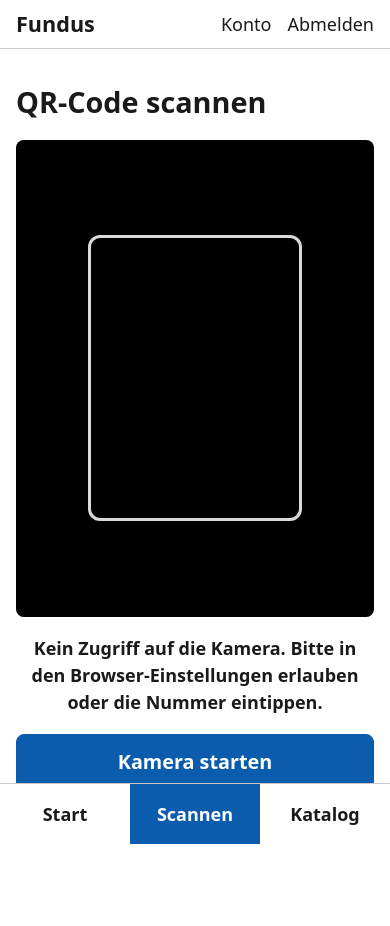
After one commit to binder-fabian/Fundus, a Django app: page /scannen/ in a window 390 px wide. The commit adds this page. Run offline with Django 5.2, Linux system fonts and the light colour scheme; the visitor is signed in with stand-in values (Sample User, id 1); parts of the project's set-up code (start-up, migrations or seed data) failed here and were passed over.

Commit message:
Schritt 3.3: Scanner-PWA
- Kamera-Scanner im Browser für QR-Codes und ISBN-Strichcodes; nutzt den
  eingebauten BarcodeDetector oder die lokal ausgelieferte ZXing-Bibliothek
  (auch für iPhones); Hinweise bei fehlender Freigabe oder ohne HTTPS
- Scan öffnet direkt das Exemplar; „ISBN mit Kamera scannen“ beim
  Titel-Anlegen füllt die Daten gleich vor
- installierbar als App: Manifest, Icons, Service Worker mit Offline-Hinweis
- Leiste unten auf dem Handy: Start, Scannen, Katalog

Co-Authored-By: Claude Opus 5.5 <noreply@anthropic.com>

```diff
--- a/fundus/catalog/templates/catalog/title_form.html
+++ b/fundus/catalog/templates/catalog/title_form.html
@@ -9,7 +9,8 @@
       {% for field in form.visible_fields %}
         {% include "field.html" %}
         {% if field.name == "isbn" and isbn_lookup %}
-          <p><button class="button" name="lookup" value="1" formnovalidate>Daten zur ISBN abrufen</button>
+          <p class="actions"><button class="button" name="lookup" value="1" formnovalidate>Daten zur ISBN abrufen</button>
+          {% if is_new %}<a class="button" href="{% url 'scanner' %}?ziel=isbn&amp;zurueck={% url 'title_create' %}">ISBN mit Kamera scannen</a>{% endif %}</p><p>
           <span class="help">ISBN tippen oder mit dem Handscanner scannen. Abgefragt werden DNB und Open Library; übermittelt wird nur die ISBN.</span></p>
         {% endif %}
       {% endfor %}
--- /dev/null
+++ b/fundus/loans/templates/loans/scanner.html
@@ -0,0 +1,27 @@
+{% extends "base.html" %}
+{% load static %}
+{% block title %}Scannen{% endblock %}
+{% block content %}
+  <div id="scanner" class="scanner" data-mode="{{ mode }}" data-target="{{ target }}"
+       data-wasm="{% static 'vendor/zxing-wasm-3.1.3-reader.wasm' %}">
+    <h1>{% if mode == "isbn" %}ISBN scannen{% else %}QR-Code scannen{% endif %}</h1>
+    <div class="scanner-view">
+      <video playsinline muted aria-label="Kamerabild"></video>
+      <div class="scanner-frame" aria-hidden="true"></div>
+    </div>
+    <p data-status role="status" class="scanner-status">Kamera wird vorbereitet …</p>
+    <button type="button" class="button button-primary button-big" data-start hidden>Kamera starten</button>
+
+    {% if mode == "isbn" %}
+      <p><a href="{{ back }}">Ohne Kamera weiter</a></p>
+    {% else %}
+      <form method="get" action="{% url 'scan_lookup' %}" class="search-row">
+        <label class="sr-only" for="scan-number">Inventarnummer</label>
+        <input id="scan-number" type="text" name="nummer" placeholder="oder Inventarnummer eintippen" autocomplete="off">
+        <button class="button">Öffnen</button>
+      </form>
+    {% endif %}
+  </div>
+  <script src="{% static 'vendor/barcode-detector-3.2.2.ponyfill.js' %}"></script>
+  <script src="{% static 'fundus/scanner.js' %}"></script>
+{% endblock %}
--- a/fundus/loans/urls.py
+++ b/fundus/loans/urls.py
@@ -3,6 +3,7 @@ from django.urls import path
 from fundus.loans import views
 
 urlpatterns = [
+    path("scannen/", views.scanner, name="scanner"),
     path("s/", views.scan, name="scan_lookup"),
     path("s/<str:number>", views.scan, name="scan"),
     path("exemplar/<int:pk>/ausleihen/", views.lend, name="lend"),
--- a/fundus/loans/views.py
+++ b/fundus/loans/views.py
@@ -2,6 +2,7 @@ from django.contrib import messages
 from django.core.paginator import Paginator
 from django.db.models import Q
 from django.shortcuts import get_object_or_404, redirect, render
+from django.urls import reverse
 from django.utils import timezone
 from django.utils.translation import gettext as _
 from django.views.decorators.http import require_POST
@@ -169,3 +170,19 @@ def overview(request):
             },
         },
     )
+
+
+def _safe_local_path(value, default):
+    return value if value.startswith("/") and not value.startswith("//") else default
+
+
+def scanner(request):
+    """Kamera-Scanner. ?ziel=isbn&zurueck=/pfad/ liefert eine ISBN an ein Formular zurück."""
+    mode = "isbn" if request.GET.get("ziel") == "isbn" else "exemplar"
+    if mode == "isbn":
+        back = _safe_local_path(request.GET.get("zurueck", ""), reverse("title_create"))
+        target = f"{back}{'&' if '?' in back else '?'}isbn=__CODE__"
+    else:
+        back = reverse("home")
+        target = reverse("scan", args=["__CODE__"])
+    return render(request, "loans/scanner.html", {"mode": mode, "target": target, "back": back})
--- /dev/null
+++ b/fundus/static/fundus/app.js
@@ -0,0 +1,6 @@
+// Fundus – registriert den Service Worker (installierbare App).
+if ("serviceWorker" in navigator && window.isSecureContext) {
+  window.addEventListener("load", () => {
+    navigator.serviceWorker.register("/sw.js").catch(() => {});
+  });
+}
--- a/fundus/static/fundus/fundus.css
+++ b/fundus/static/fundus/fundus.css
@@ -592,3 +592,87 @@ pre {
   color: var(--error);
   font-weight: 600;
 }
+
+/* Scanner */
+.scanner-view {
+  position: relative;
+  width: 100%;
+  max-width: 480px;
+  aspect-ratio: 3 / 4;
+  margin: 0 auto 12px;
+  background: #000;
+  border-radius: var(--radius);
+  overflow: hidden;
+}
+
+.scanner-view video {
+  width: 100%;
+  height: 100%;
+  object-fit: cover;
+}
+
+.scanner-frame {
+  position: absolute;
+  inset: 20%;
+  border: 3px solid rgba(255, 255, 255, 0.85);
+  border-radius: 12px;
+  box-shadow: 0 0 0 9999px rgba(0, 0, 0, 0.25);
+}
+
+.scanner-status {
+  text-align: center;
+  font-weight: 600;
+}
+
+/* Leiste unten auf dem Handy */
+.tabbar {
+  display: none;
+}
+
+@media (max-width: 700px) {
+  body {
+    padding-bottom: 72px;
+  }
+
+  .tabbar {
+    display: grid;
+    grid-template-columns: repeat(3, 1fr);
+    position: fixed;
+    left: 0;
+    right: 0;
+    bottom: 0;
+    z-index: 10;
+    background: var(--bg);
+    border-top: 1px solid var(--border);
+    padding-bottom: env(safe-area-inset-bottom);
+  }
+
+  .tabbar a {
+    display: flex;
+    align-items: center;
+    justify-content: center;
+    min-height: 60px;
+    font-weight: 600;
+    text-decoration: none;
+    color: var(--fg);
+  }
+
+  .tabbar a[aria-current="page"] {
+    color: var(--accent);
+    box-shadow: inset 0 3px 0 var(--accent);
+  }
+
+  .tabbar .tabbar-scan {
+    color: var(--accent-fg);
+    background: var(--accent);
+  }
+
+  .tabbar .tabbar-scan[aria-current="page"] {
+    color: var(--accent-fg);
+  }
+
+  /* Oben bleiben nur die selteneren Ziele. */
+  .mainnav a[href="/katalog/"] {
+    display: none;
+  }
+}
--- /dev/null
+++ b/fundus/static/fundus/scanner.js
@@ -0,0 +1,121 @@
+// Fundus – Kamera-Scanner für QR-Codes (Etiketten) und ISBN-Strichcodes.
+// Nutzt die eingebaute BarcodeDetector-Schnittstelle des Browsers, sonst die
+// lokal ausgelieferte ZXing-Bibliothek (WebAssembly). Lädt nichts aus dem Internet.
+(function () {
+  "use strict";
+
+  const root = document.getElementById("scanner");
+  if (!root) return;
+
+  const video = root.querySelector("video");
+  const status = root.querySelector("[data-status]");
+  const startButton = root.querySelector("[data-start]");
+  const mode = root.dataset.mode; // "exemplar" oder "isbn"
+  const target = root.dataset.target;
+  const formats = ["qr_code", "ean_13", "ean_8", "code_128"];
+  let stream = null;
+  let done = false;
+
+  function say(text) {
+    status.textContent = text;
+  }
+
+  async function detector() {
+    if ("BarcodeDetector" in window) {
+      try {
+        const supported = await window.BarcodeDetector.getSupportedFormats();
+        if (supported.includes("qr_code")) {
+          return new window.BarcodeDetector({ formats: formats.filter((f) => supported.includes(f)) });
+        }
+      } catch (e) {
+        /* weiter mit der mitgelieferten Bibliothek */
+      }
+    }
+    const api = window.BarcodeDetectionAPI;
+    api.setZXingModuleOverrides({ locateFile: () => root.dataset.wasm });
+    return new api.BarcodeDetector({ formats: formats });
+  }
+
+  function isbnFrom(value) {
+    const digits = value.replace(/[^0-9Xx]/g, "");
+    return /^(97[89]\d{10}|\d{9}[\dXx])$/.test(digits) ? digits : null;
+  }
+
+  function handle(value) {
+    if (done) return;
+    value = value.trim();
+    if (mode === "isbn") {
+      const isbn = isbnFrom(value);
+      if (!isbn) {
+        say("Das ist keine ISBN. Bitte den Strichcode auf der Buchrückseite scannen.");
+        return;
+      }
+      value = isbn;
+    }
+    done = true;
+    if (navigator.vibrate) navigator.vibrate(80);
+    say("Erkannt: " + value);
+    stop();
+    window.location.href = target.replace("__CODE__", encodeURIComponent(value));
+  }
+
+  function stop() {
+    if (stream) stream.getTracks().forEach((t) => t.stop());
+    stream = null;
+  }
+
+  async function start() {
+    if (!window.isSecureContext || !navigator.mediaDevices) {
+      say("Die Kamera funktioniert nur über eine sichere Verbindung (https). Bitte die Nummer eintippen.");
+      return;
+    }
+    startButton.hidden = true;
+    say("Kamera wird gestartet …");
+    let scan;
+    try {
+      scan = await detector();
+      stream = await navigator.mediaDevices.getUserMedia({
+        video: { facingMode: "environment", width: { ideal: 1280 } },
+        audio: false,
+      });
+    } catch (error) {
+      startButton.hidden = false;
+      say(
+        error && error.name === "NotAllowedError"
+          ? "Kein Zugriff auf die Kamera. Bitte in den Browser-Einstellungen erlauben oder die Nummer eintippen."
+          : "Die Kamera konnte nicht gestartet werden. Bitte die Nummer eintippen."
+      );
+      return;
+    }
+    video.srcObject = stream;
+    await video.play();
+    say("Code ins Bild halten …");
+
+    const tick = async () => {
+      if (done || !stream) return;
+      if (video.readyState >= 2) {
+        try {
+          const codes = await scan.detect(video);
+          if (codes.length) handle(codes[0].rawValue);
+        } catch (e) {
+          /* einzelnes Bild nicht lesbar – weiter */
+        }
+      }
+      window.setTimeout(tick, 150);
+    };
+    tick();
+  }
+
+  startButton.addEventListener("click", start);
+  document.addEventListener("visibilitychange", () => {
+    if (document.hidden) {
+      stop();
+    } else if (!done && !stream) {
+      startButton.hidden = false;
+      say("Kamera pausiert.");
+    }
+  });
+  window.addEventListener("pagehide", stop);
+  // Ohne Klick starten, wo der Browser es erlaubt (z. B. App vom Startbildschirm).
+  start();
+})();
--- a/fundus/templates/base.html
+++ b/fundus/templates/base.html
@@ -4,8 +4,13 @@
   <meta charset="utf-8">
   <meta name="viewport" content="width=device-width, initial-scale=1">
   <title>{% block title %}Start{% endblock %} · Fundus</title>
+  <meta name="theme-color" content="#0b5cad">
+  <link rel="manifest" href="{% url 'manifest' %}">
+  <link rel="icon" href="{% static 'fundus/icons/icon-192.png' %}">
+  <link rel="apple-touch-icon" href="{% static 'fundus/icons/apple-touch-icon.png' %}">
   <link rel="stylesheet" href="{% static 'fundus/fundus.css' %}">
   <script src="{% static 'vendor/htmx-2.0.4.min.js' %}" defer></script>
+  <script src="{% static 'fundus/app.js' %}" defer></script>
 </head>
 <body>
   <header class="topbar">
@@ -23,6 +28,13 @@
       </nav>
     {% endif %}
   </header>
+  {% if user.is_authenticated %}
+    <nav class="tabbar" aria-label="{% translate 'Schnellzugriff' %}">
+      <a href="{% url 'home' %}"{% if request.resolver_match.url_name == "home" %} aria-current="page"{% endif %}>{% translate "Start" %}</a>
+      <a href="{% url 'scanner' %}" class="tabbar-scan"{% if request.resolver_match.url_name == "scanner" %} aria-current="page"{% endif %}>{% translate "Scannen" %}</a>
+      <a href="{% url 'title_list' %}"{% if request.resolver_match.url_name == "title_list" %} aria-current="page"{% endif %}>{% translate "Katalog" %}</a>
+    </nav>
+  {% endif %}
   <main class="content">
     {% if messages %}
       <ul class="messages" role="status">
--- a/fundus/urls.py
+++ b/fundus/urls.py
@@ -1,12 +1,16 @@
 from django.conf import settings
 from django.urls import include, path
 
+from fundus.core import pwa
 from fundus.core import views as core_views
 from fundus.loans import views as loan_views
 
 urlpatterns = [
     path("", loan_views.home, name="home"),
     path("health", core_views.health, name="health"),
+    path("manifest.webmanifest", pwa.manifest, name="manifest"),
+    path("sw.js", pwa.service_worker, name="service_worker"),
+    path("offline/", pwa.offline, name="offline"),
     path("einstellungen/", core_views.school_settings, name="school_settings"),
     path("", include("fundus.accounts.urls")),
     path("", include("fundus.catalog.urls")),
```
Also changed, not shown: fundus/catalog/views.py (+12 -4 lines), fundus/core/pwa.py (added, +91 -0 lines), fundus/core/templates/core/offline.html (added, +9 -0 lines), tests/test_scanner_pwa.py (added, +61 -0 lines), fundus/static/fundus/icons/apple-touch-icon.png (added), fundus/static/fundus/icons/icon-192.png (added), fundus/static/fundus/icons/icon-512.png (added), fundus/static/fundus/icons/icon-maskable-512.png (added).
